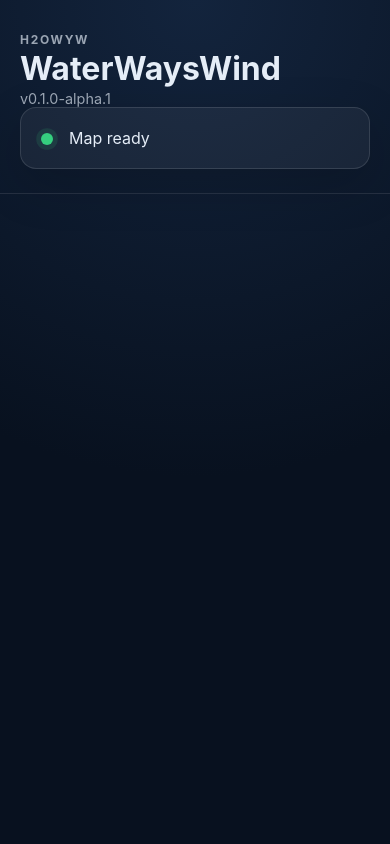
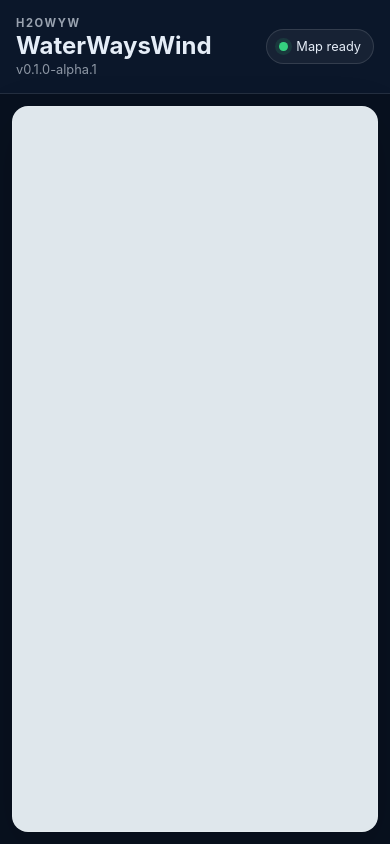
Before and after one commit to H2OClanger/WaterWaysWind, a website built with Vite: page index.html in a window 390 px wide. Built offline with nearby package versions, Linux system fonts and the light colour scheme.

Commit message:
feat(map): add responsive map layout

```diff
--- a/src/style.css
+++ b/src/style.css
@@ -20,7 +20,7 @@ body,
 body {
   min-width: 320px;
   min-height: 100vh;
-  background: radial-gradient(circle at top, #13243d 0, #08111f 55%);
+  background: #08111f;
 }
 
 button,
@@ -37,13 +37,18 @@ textarea {
 }
 
 .app-header {
-  padding: 2rem 1.25rem 1.5rem;
+  display: flex;
+  align-items: center;
+  justify-content: space-between;
+  gap: 1rem;
+  padding: 1rem;
   border-bottom: 1px solid rgb(255 255 255 / 10%);
+  background: #0b172a;
 }
 
 .eyebrow {
-  margin: 0 0 0.35rem;
-  font-size: 0.75rem;
+  margin: 0 0 0.25rem;
+  font-size: 0.7rem;
   font-weight: 700;
   letter-spacing: 0.14em;
   text-transform: uppercase;
@@ -57,62 +62,76 @@ p {
 }
 
 h1 {
-  margin-bottom: 0.35rem;
-  font-size: clamp(2rem, 8vw, 3.5rem);
+  margin-bottom: 0.25rem;
+  font-size: clamp(1.5rem, 6vw, 2.5rem);
   line-height: 1;
 }
 
 .version {
   margin-bottom: 0;
-  opacity: 0.65;
-  font-size: 0.9rem;
+  opacity: 0.6;
+  font-size: 0.8rem;
 }
 
 .app-content {
-  width: min(100% - 2rem, 56rem);
-  margin: 0 auto;
-  padding: 2rem 0;
   flex: 1;
+  min-height: 0;
+  padding: 0.75rem;
+}
+
+.map-panel {
+  position: relative;
+  min-height: calc(100vh - 7.5rem);
+  overflow: hidden;
+  border: 1px solid rgb(255 255 255 / 12%);
+  border-radius: 1rem;
+  background: #dfe7ec;
+  box-shadow: 0 1rem 3rem rgb(0 0 0 / 18%);
+}
+
+.map {
+  width: 100%;
+  height: 100%;
+  min-height: calc(100vh - 7.5rem);
 }
 
 .status-card {
-  display: flex;
-  gap: 1rem;
-  align-items: flex-start;
-  padding: 1.25rem;
+  display: inline-flex;
+  gap: 0.55rem;
+  align-items: center;
+  padding: 0.55rem 0.75rem;
   border: 1px solid rgb(255 255 255 / 12%);
-  border-radius: 1rem;
+  border-radius: 999px;
   background: rgb(255 255 255 / 5%);
-  box-shadow: 0 1rem 3rem rgb(0 0 0 / 18%);
-}
-
-.status-card h2 {
-  margin-bottom: 0.4rem;
-  font-size: 1.1rem;
-}
-
-.status-card p {
-  margin-bottom: 0;
-  opacity: 0.72;
-  line-height: 1.5;
+  font-size: 0.8rem;
+  white-space: nowrap;
 }
 
 .status-indicator {
-  width: 0.75rem;
-  height: 0.75rem;
+  width: 0.55rem;
+  height: 0.55rem;
   flex: 0 0 auto;
-  margin-top: 0.3rem;
   border-radius: 50%;
   background: #35d07f;
-  box-shadow: 0 0 0 0.3rem rgb(53 208 127 / 12%);
+  box-shadow: 0 0 0 0.25rem rgb(53 208 127 / 12%);
+}
+
+.ol-control button {
+  min-width: 2rem;
+  min-height: 2rem;
 }
 
 @media (min-width: 700px) {
   .app-header {
-    padding: 3rem 2rem 2rem;
+    padding: 1rem 1.5rem;
   }
 
   .app-content {
-    padding-top: 3rem;
+    padding: 1rem;
+  }
+
+  .map-panel,
+  .map {
+    min-height: calc(100vh - 6.5rem);
   }
 }
```
